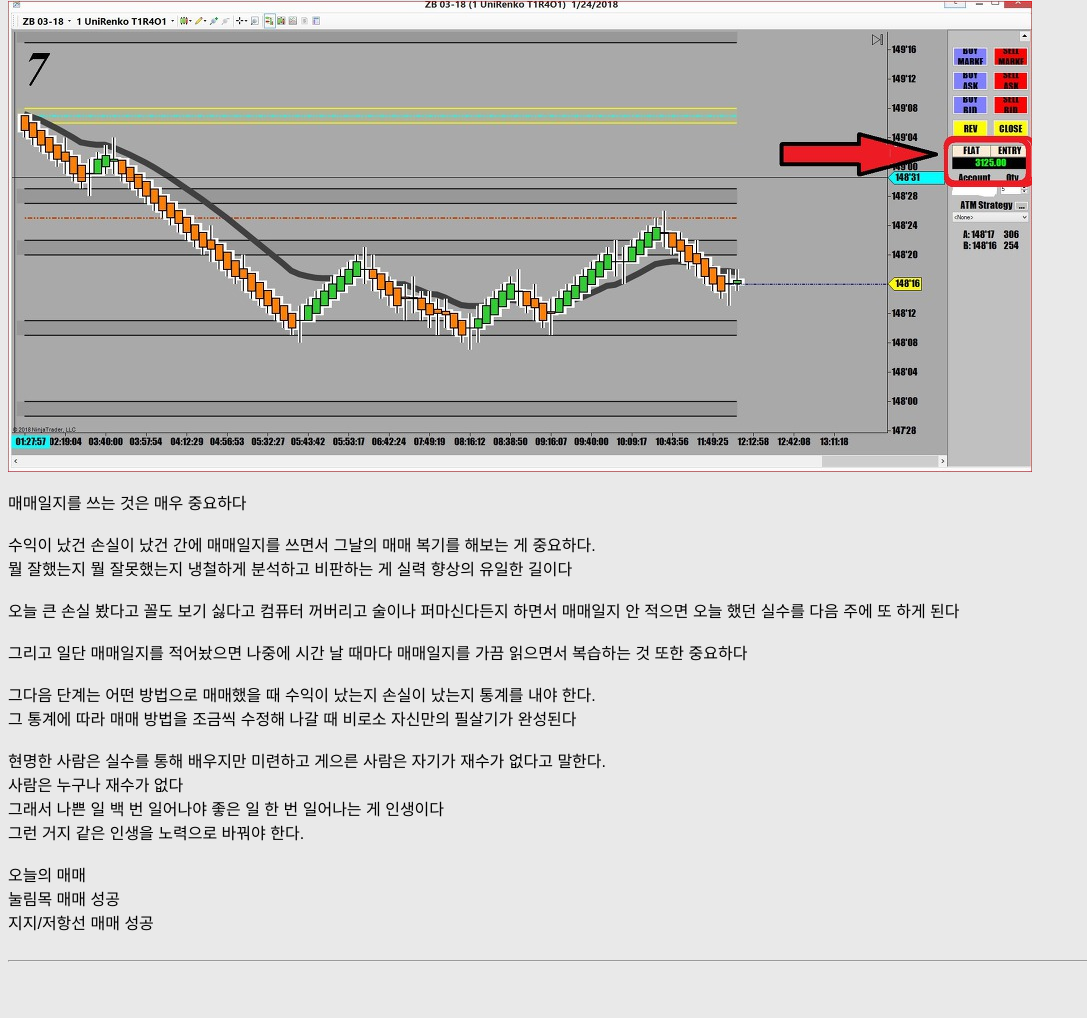
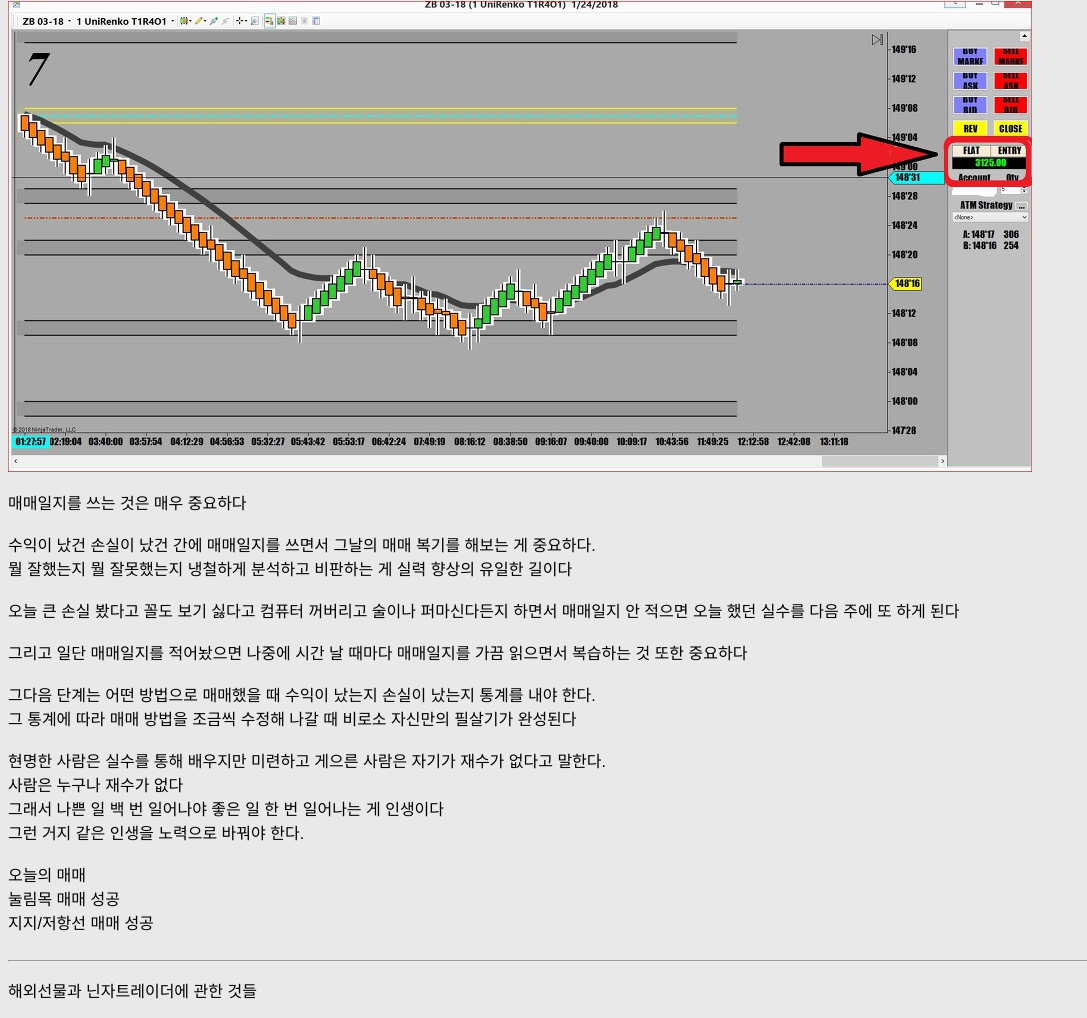
Before and after one commit to rbooja/rbooja.github.io, a plain HTML site: page 2018-01-24 눌림목 저항선 두번 매매.html in a window 1280 px wide. Shown: the part 3279-4297 px from the top of the page, without its empty margins (0-1087 px from the left). Before the commit the page ends 4249 px from the top, so only its background shows below. Drawn offline with Linux system fonts and the light colour scheme.

Commit message:
Update 2018-01-24 눌림목 저항선 두번 매매.html

```diff
--- a/2018-01-24 눌림목 저항선 두번 매매.html
+++ b/2018-01-24 눌림목 저항선 두번 매매.html
@@ -233,7 +233,7 @@
 </div>
 <!-- 하단 -->
 <hr />
-<!-- <p>해외선물과 닌자트레이더</p> -->
+<p>해외선물과 닌자트레이더에 관한 것들</p>
 <div style="bottom: 20px; position: fixed; right: 20px;">
 <a href="https://t.me/treasurytrader"><img height="50" src="t_logo_2x.png" width="50" /></a>
 </div>
```
